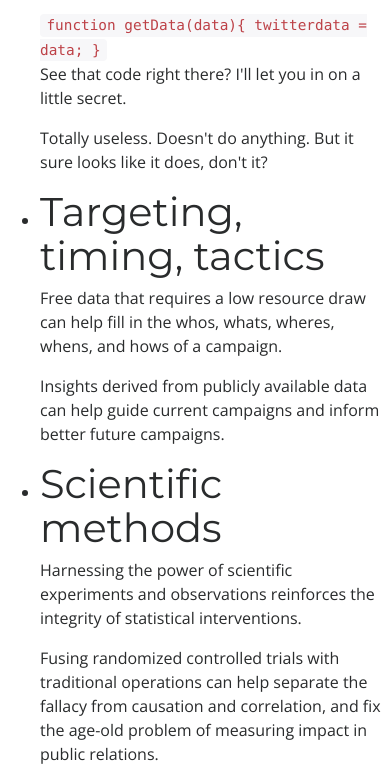
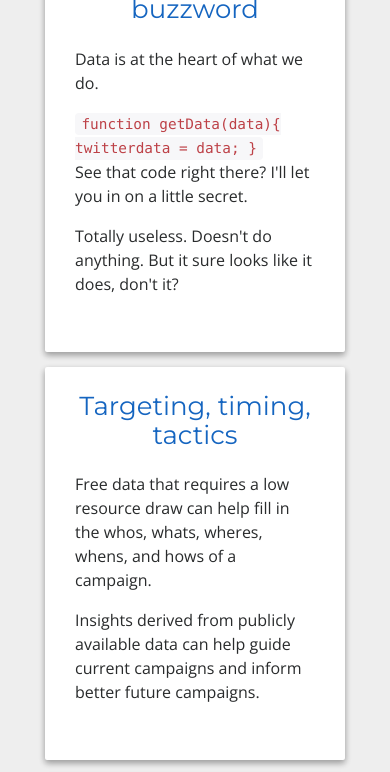
Before and after one commit to Crecker2/immedia, a plain HTML site: page index.html in a window 390 px wide. Shown: the part 685-1457 px from the top of the page. Drawn offline with nearby package versions, Linux system fonts and the light colour scheme.

Commit message:
added #why styling

```diff
--- a/css/stylesheet.css
+++ b/css/stylesheet.css
@@ -100,7 +100,7 @@ nav .hamburger-inner, .hamburger-inner::before, .hamburger-inner::after{
 header .brand{
 	text-align: center;
 	font-size: 15vw;
-	margin-top: 50px !important;
+	margin-top: 50px;
 	margin-bottom: 0;
 	display: block;
 	width: 100%;
@@ -163,8 +163,8 @@ main h1{
 }
 
 @media(min-width: 1550px){
-	.brand{
-		font-size: 233px !important;
+	.headercontainer .brand{
+		font-size: 233px;
 	}
 }
 
@@ -172,4 +172,78 @@ main h1{
 	nav ul li{
 		display: block;
 	}
+
+	#why .whydata li{
+		float: none;
+		margin: 15px auto;
+	}
+
+	.whydata{
+		margin: 0;
+		padding: 0;
+	}
+
+	body #why{
+		padding: 50px 0px;
+	}
 }
+
+#why{
+	min-height: 500px;
+	height: 80%;
+	background-color: #eee;
+	padding: 50px 40px;
+	display: block;
+	margin: 0 auto;
+	overflow: hidden;
+}
+
+.whydata{
+	max-width: 1000px;
+	margin: 0 auto;
+}
+.whydata li{
+	list-style: none;
+	display: block;
+	max-width: 450px;
+	min-width: 300px;
+	width: 45%;
+	min-height: 300px;
+	background-color: #fff;
+	box-shadow: 0 3px 6px rgba(0,0,0,0.16), 0 3px 6px rgba(0,0,0,0.23);
+	border-radius: 2px;
+	padding: 25px 15px;
+}
+
+.whydata li:nth-of-type(odd){
+	float: left;
+}
+
+
+.whydata li:nth-of-type(even){
+	float: right;
+}
+/*
+.whydata li:nth-child(3n+1){
+	float: left;
+}*/
+
+.fixer{
+	clear: both;
+}
+
+.whydata li h1{
+	font-family: 'Montserrat', sans-serif;
+	font-weight: 400;
+	font-size: 26px;
+	color: #1565C0;
+	text-align: center;
+}
+
+.whydata main{
+	padding: 15px;
+}
+
+.whydata main code{
+	margin-bottom: 10px;
+}
```
